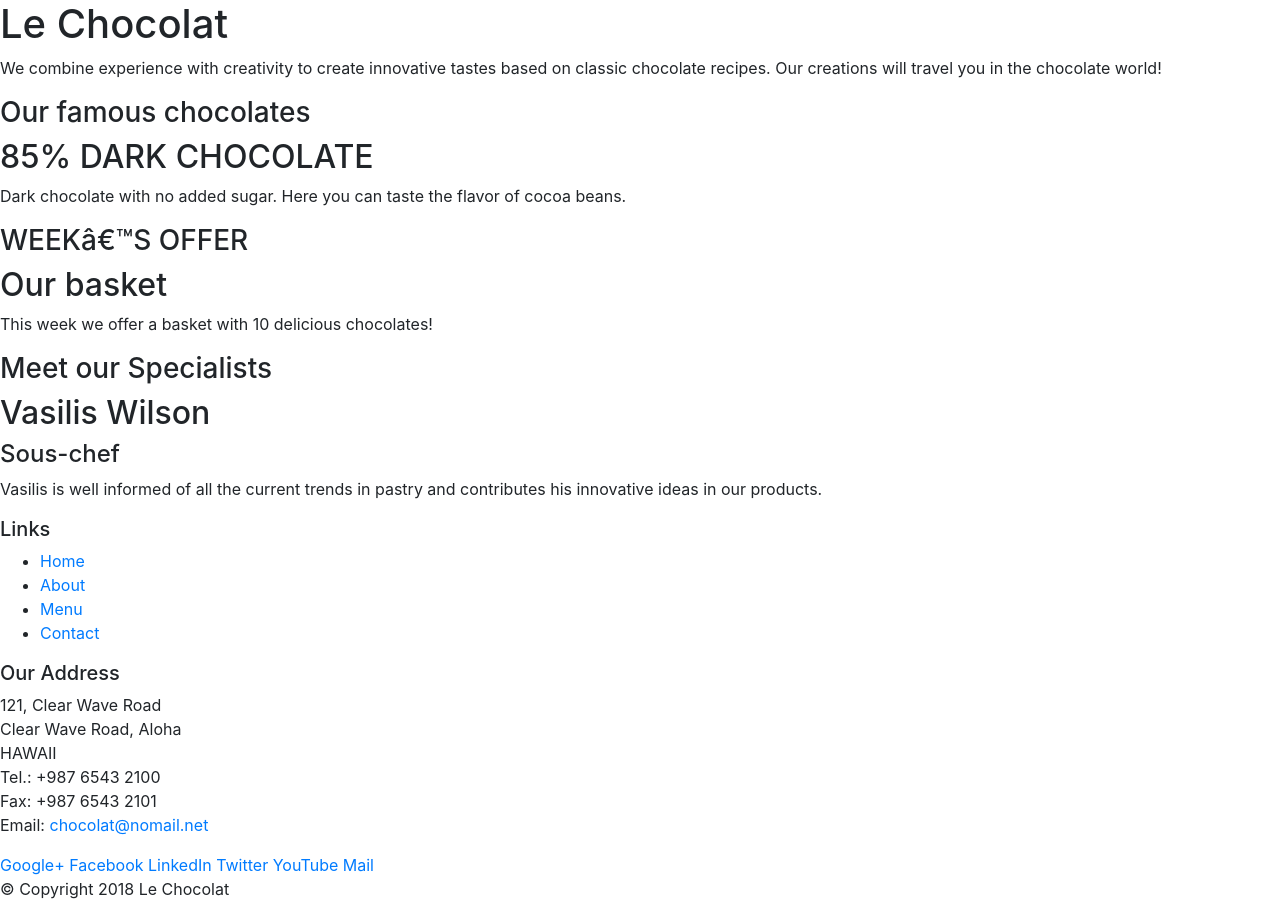
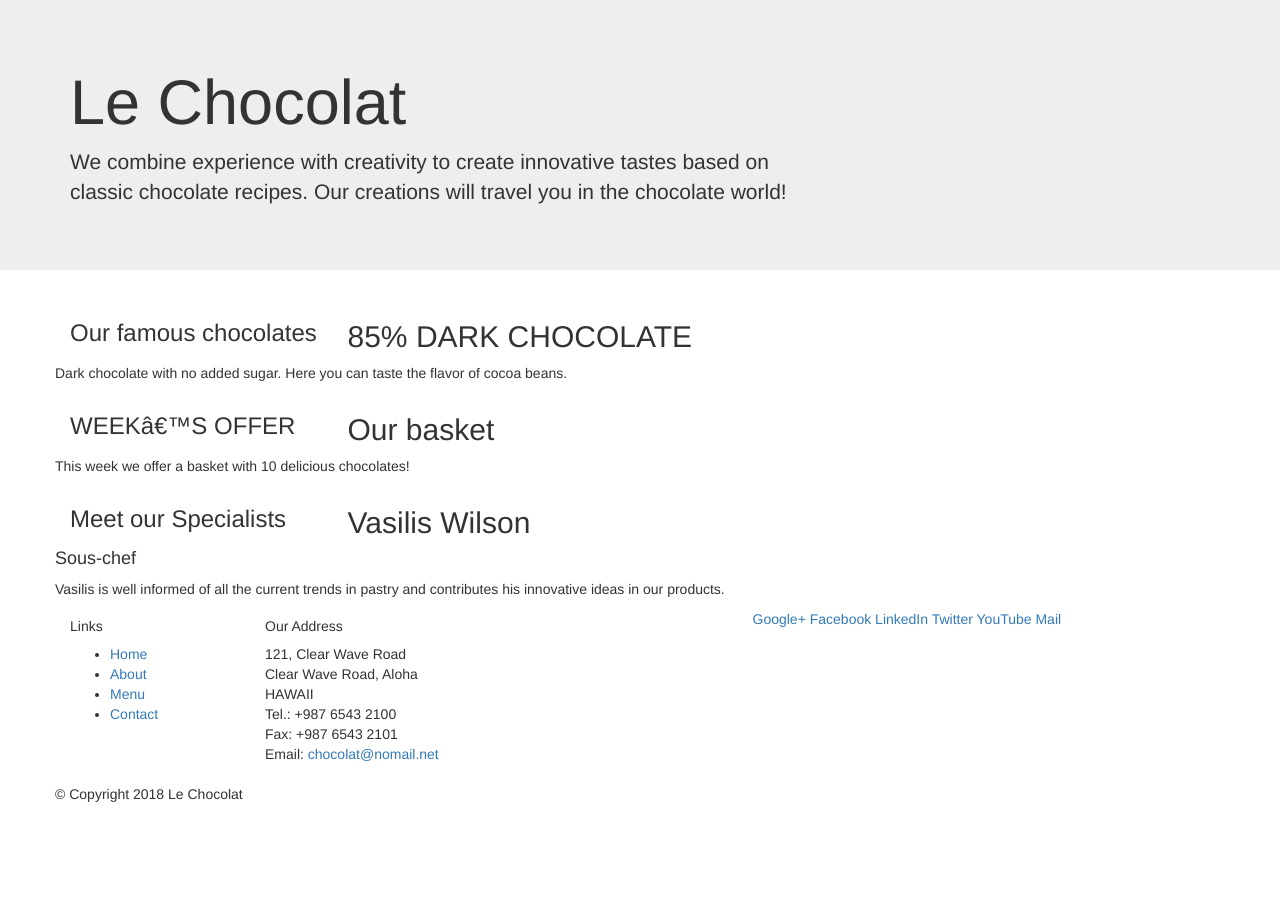
Before and after one commit to harasoilem/LeChocolat, a plain HTML site: page index.html in a window 1280 px wide. After the commit the page ends 814 px from the top, so only its background shows below. Drawn offline with nearby package versions, Linux system fonts and the light colour scheme.

Commit message:
Bootstrap Grid Part 1

```diff
--- a/index.html
+++ b/index.html
@@ -14,46 +14,46 @@
 
 <body>
 
-    <header>
-        <div>
-            <div>
-                <div>
+    <header class="jumbotron">
+        <div class="container">
+            <div class="row">
+                <div class="col-12 col-sm-8">
                     <h1>Le Chocolat</h1>
                     <p>We combine experience with creativity to create innovative tastes based on classic chocolate recipes. Our creations will travel you in the chocolate world!</p>
                 </div>
-                <div>
+                <div class="col col-sm">
                 </div>
             </div>
         </div>
     </header>
 
-    <div>
-        <div>
-            <div>
+    <div class="container">
+        <div class="row">
+            <div class="col-sm-4 col-md-3">
                 <h3>Our famous chocolates</h3>
             </div>
-            <div>
+            <div class="col-sm col-md">
                 <h2>85% DARK CHOCOLATE</h2>
                 <p>Dark chocolate with no added sugar. Here you can taste the flavor of cocoa beans.</p>
             </div>
         </div>
 
 
-        <div>
-            <div>
+        <div class="row" >
+            <div class="col-sm-4 col-md-3">
                 <h3>WEEK’S OFFER</h3>
             </div>
-            <div>
+            <div class="col-sm col-md">
                 <h2>Our basket</h2>
                 <p>This week we offer a basket with 10 delicious chocolates! </p>
             </div>
         </div>
 
-        <div>
-            <div>
+        <div class="row">
+            <div class="col-sm-4 col-md-3">
                 <h3>Meet our  Specialists</h3>
             </div>
-            <div>
+            <div class="col-sm col-md">
                 <h2>Vasilis Wilson </h2>
                 <h4>Sous-chef</h4>
                 <p>Vasilis is well informed of all the current trends in pastry and contributes his innovative ideas in our products.</p>
@@ -62,9 +62,9 @@
     </div>
 
     <footer>
-        <div>
-            <div>
-                <div>
+        <div class="container">
+            <div class="row">
+                <div class="col-5 offset-1 col-sm-2">
                     <h5>Links</h5>
                     <ul>
                         <li><a href="#">Home</a></li>
@@ -73,7 +73,7 @@
                         <li><a href="#">Contact</a></li>
                     </ul>
                 </div>
-                <div>
+                <div div class="col-6 col-sm-5">
                     <h5>Our Address</h5>
                     <address>
                         121, Clear Wave Road<br>
@@ -84,7 +84,7 @@
                         Email: <a href="mailto:chocolat@nomail.net">chocolat@nomail.net</a>
 		           </address>
                 </div>
-                <div>
+                <div class="col col-sm-4">
                     <div>
                         <a href="http://google.com/+">Google+</a>
                         <a href="http://www.facebook.com/profile.php?id=">Facebook</a>
@@ -95,13 +95,14 @@
                     </div>
                 </div>
            </div>
-           <div>
-                <div>
+           <div class="row">
+                <div  class="col-auto">
                     <p> &copy; Copyright 2018 Le Chocolat</p>
                 </div>
            </div>
         </div>
-    </footer><!-- jQuery first, then Tether, then Bootstrap JS. -->
+    </footer>
+    <!-- jQuery first, then Tether, then Bootstrap JS. -->
     <script src="node_modules/jquery/dist/jquery.min.js"></script>
     <script src="node_modules/tether/dist/js/tether.min.js"></script>
     <script src="node_modules/popper.js/dist/umd/popper.min.js"></script>
```
